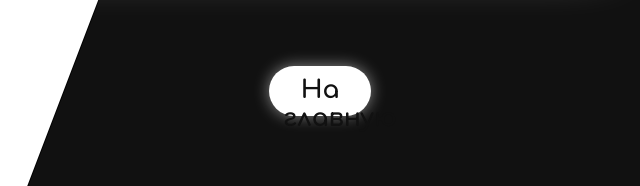
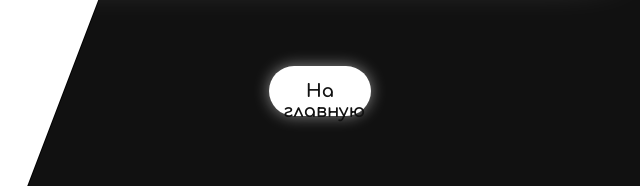
Before and after one commit to SSSSOND/ex2, a plain HTML site: page review.html in a window 1280 px wide. Shown: the part 614-800 px from the top of the page, 320-960 px from the left. Drawn offline with nearby package versions, Linux system fonts and the light colour scheme.

Commit message:
style.css

```diff
--- a/style.css
+++ b/style.css
@@ -452,11 +452,11 @@ input[type="checkbox"] {
 .rotate-to-main {
     animation: fon 1.5s forwards;
     position: absolute;
-    padding: 10px 15px;
+    padding: 15px 15px;
     top: 85%;
     right: 46%;
     color: rgb(17, 17, 17);
-    font-size: 25px;
+    font-size: 18px;
     text-decoration: none;
     width: 8%;
     margin: auto;
```
